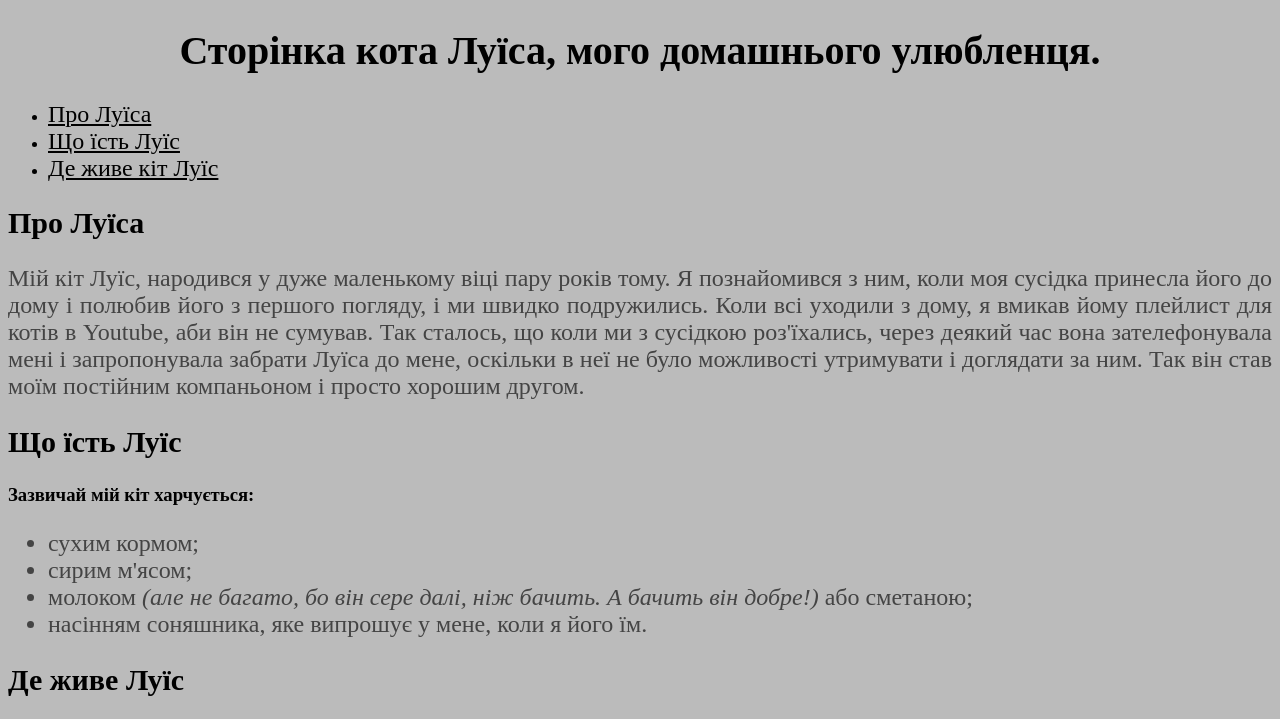
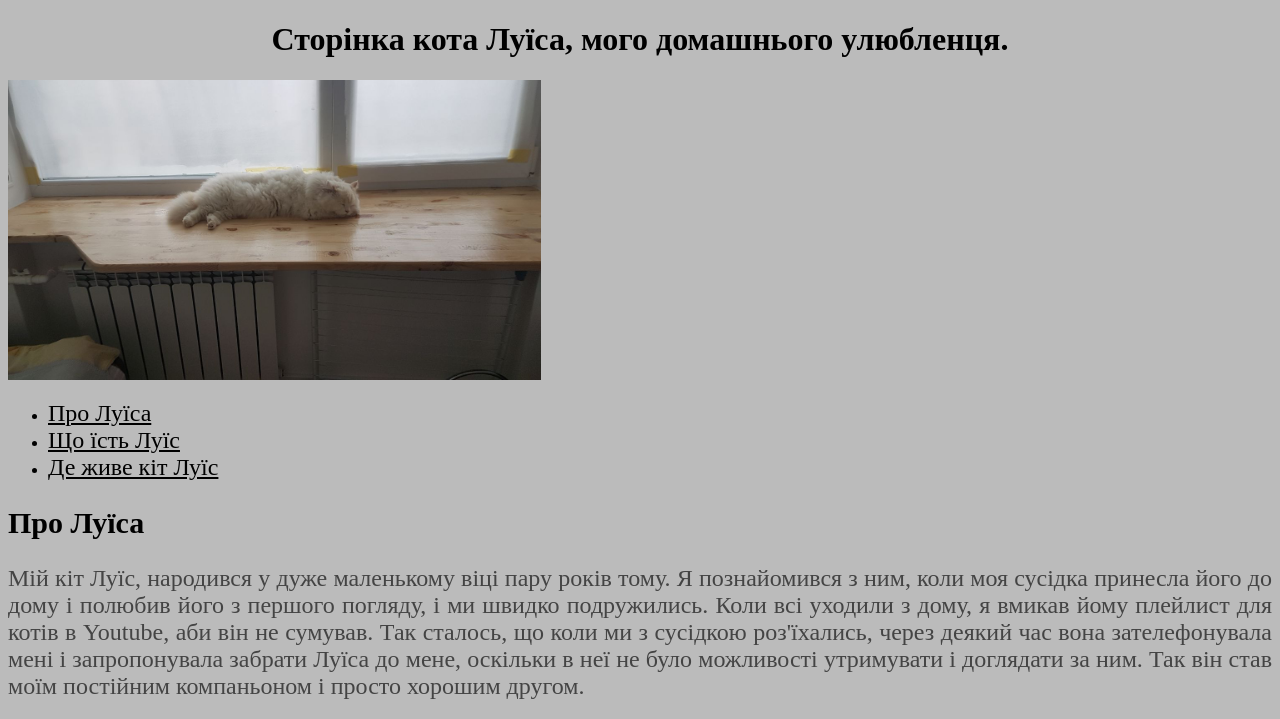
Before and after one commit to yukrasii/First_project, a plain HTML site: page louis-page/louis-page.html in a window 1280 px wide. Shown: the top 719 px of the page. Drawn offline with Linux system fonts and the light colour scheme.

Commit message:
add pictude louis.jpg

```diff
--- a/louis-page/louis-page.html
+++ b/louis-page/louis-page.html
@@ -10,6 +10,7 @@
 <body>
   <header>
     <h1 class="hero-header">Сторінка кота Луїса, мого домашнього улюбленця.</h1>
+    <img class="hero-image" src="./louis.jpg" alt="Кіт Луїс">
     <nav>
       <ul>
         <li><a class="nav-link" href="#">Про Луїса</a></li>
--- a/louis-page/style-louis-page.css
+++ b/louis-page/style-louis-page.css
@@ -5,8 +5,13 @@ body {
 
 .hero-header {
   text-align:center;
-  font-size: 40px;
 
+
+}
+
+.hero-image {
+  vertical-align: center;
+  height: 300px;
 }
 
 .nav-link {
```
Also changed, not shown: louis-page/louis.jpg (added).
